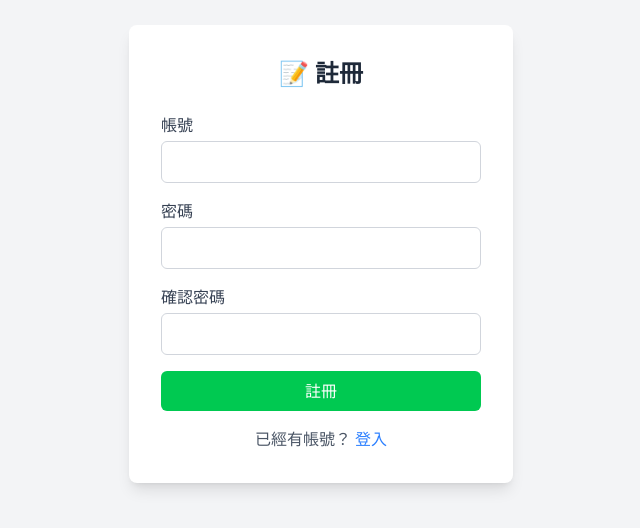
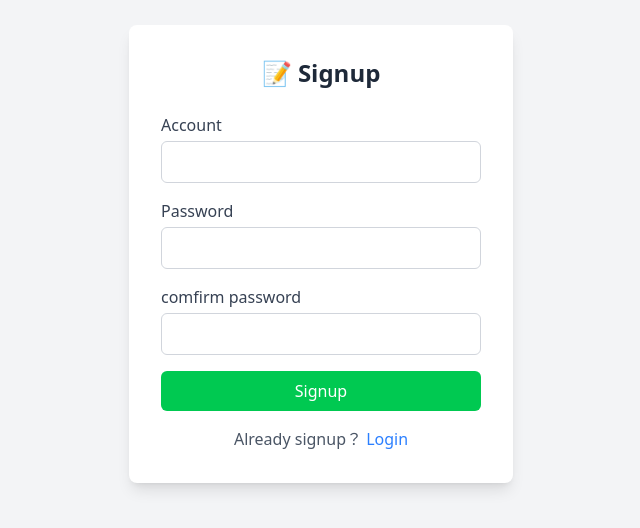
Before and after one commit to boyiliu1007/Managable, a Vue app in the folder frontend/: page /signup in a window 1280 px wide. Shown: the part 146-674 px from the top of the page, without its empty margins (319-959 px from the left). Built offline with nearby package versions, Linux system fonts and the light colour scheme.

Commit message:
modify signup.vue

```diff
--- a/frontend/src/pages/Login.vue
+++ b/frontend/src/pages/Login.vue
@@ -13,7 +13,7 @@ const login = () => {
     localStorage.setItem('token', 'fake_token_123') // 存入假 Token
     router.push('/home') // 跳轉到 Home 頁面
   } else {
-    errorMsg.value = '帳號或密碼錯誤！'
+    errorMsg.value = 'Wrong account or password！'
   }
 }
 
--- a/frontend/src/pages/Signup.vue
+++ b/frontend/src/pages/Signup.vue
@@ -1,11 +1,11 @@
 <template>
   <div class="min-h-screen flex items-center justify-center bg-gray-100">
     <div class="bg-white p-8 rounded-lg shadow-lg w-full max-w-sm">
-        <h2 class="text-2xl font-bold text-center text-gray-800 mb-6">📝 註冊</h2>
+      <h2 class="text-2xl font-bold text-center text-gray-800 mb-6">📝 Signup</h2>
 
       <form @submit.prevent="register" class="space-y-4">
         <div>
-            <label class="block text-gray-700 font-medium">帳號</label>
+          <label class="block text-gray-700 font-medium">Account</label>
           <input
             v-model="username"
             type="text"
@@ -15,7 +15,7 @@
         </div>
 
         <div>
-            <label class="block text-gray-700 font-medium">密碼</label>
+          <label class="block text-gray-700 font-medium">Password</label>
           <input
             v-model="password"
             type="password"
@@ -25,7 +25,7 @@
         </div>
 
         <div>
-            <label class="block text-gray-700 font-medium">確認密碼</label>
+          <label class="block text-gray-700 font-medium">comfirm password</label>
           <input
             v-model="confirmPassword"
             type="password"
@@ -41,17 +41,16 @@
           type="submit"
           class="w-full bg-green-500 text-white py-2 rounded-md hover:bg-green-600 transition duration-300"
         >
-            註冊
+          Signup
         </button>
       </form>
 
       <p class="text-center text-gray-600 mt-4">
-          已經有帳號？ <router-link to="/login" class="text-blue-500 hover:underline">登入</router-link>
+        Already signup？ <router-link to="/login" class="text-blue-500 hover:underline">Login</router-link>
       </p>
     </div>
   </div>
 </template>
-
 
 <script setup>
 import { ref } from 'vue'
@@ -69,25 +68,34 @@
   successMsg.value = ''
 
   if (!username.value || !password.value || !confirmPassword.value) {
-      errorMsg.value = '所有欄位都必須填寫！'
+    errorMsg.value = 'you need to fill out all the blank！'
+    // Clear the input fields
+    username.value = ''
+    password.value = ''
+    confirmPassword.value = ''
     return
   }
 
   if (password.value !== confirmPassword.value) {
-      errorMsg.value = '兩次輸入的密碼不一致！'
+    errorMsg.value = 'not the same password！'
+    // Clear the input fields
+    password.value = ''
+    confirmPassword.value = ''
     return
   }
 
   // 模擬 API 延遲 1.5 秒
   setTimeout(() => {
     if (username.value === 'test') {
-        errorMsg.value = '此帳號已被註冊！'
+      errorMsg.value = 'This account has already been used！'
     } else {
-        successMsg.value = '註冊成功！請登入'
+      successMsg.value = 'Success! Please login'
+      // Clear the input fields
+      username.value = ''
+      password.value = ''
+      confirmPassword.value = ''
       setTimeout(() => router.push('/login'), 1500) // 1.5 秒後跳轉到登入頁
     }
   }, 1500)
 }
-
-
 </script>
```
Also changed, not shown: frontend/src/router/index.js (line endings or trailing spaces). Lines whose indentation alone changed are shown as unchanged.
